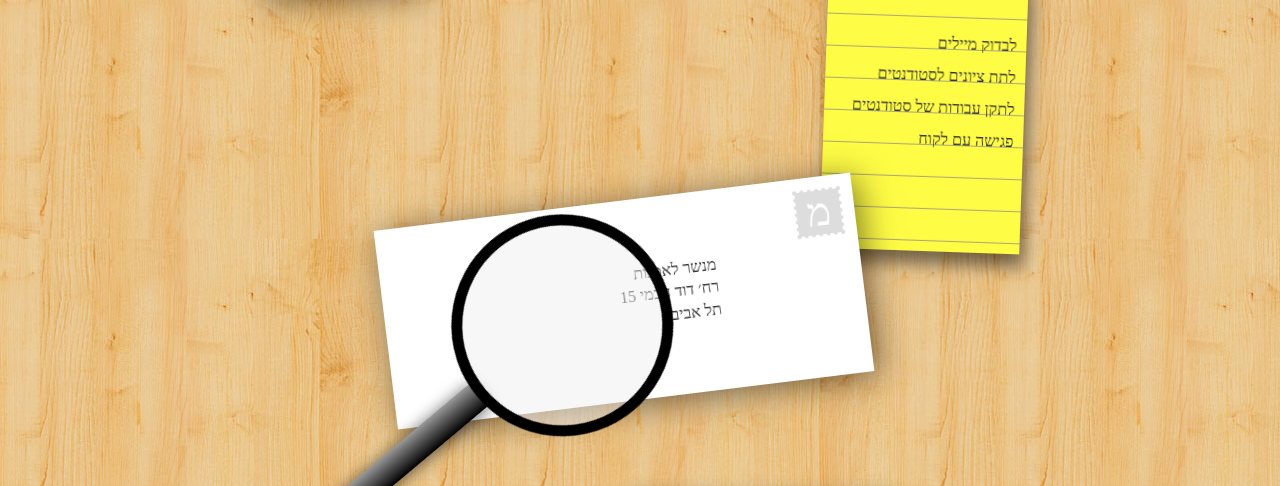
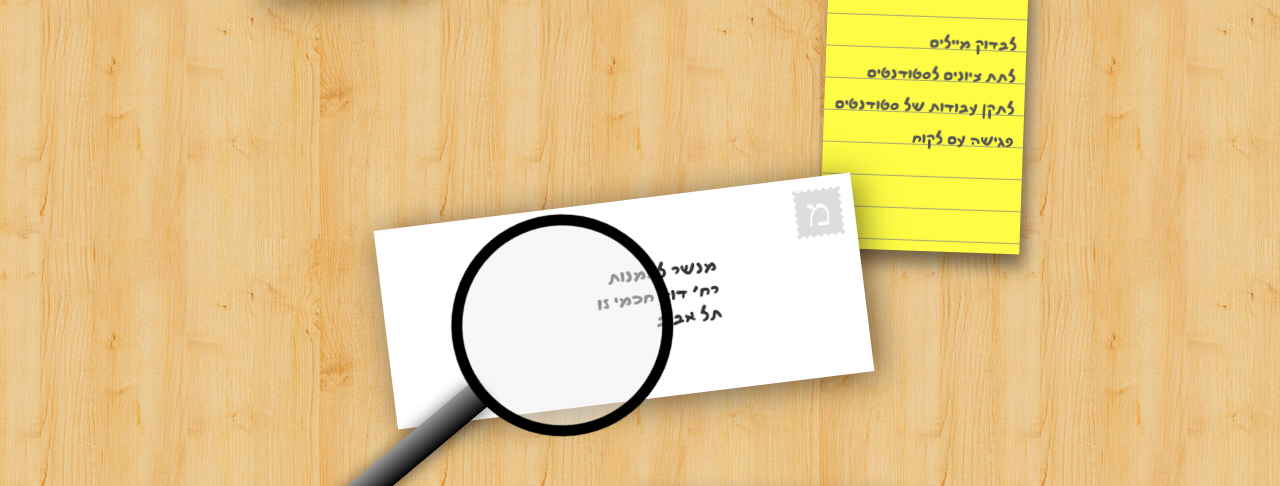
Before and after one commit to minshar/desktop, a plain HTML site: page index.html in a window 1280 px wide. Shown: the part 311-797 px from the top of the page. Drawn offline with Linux system fonts and the light colour scheme; a web font is replaced by a local one.

Commit message:
Add Petel webfont

```diff
--- a/style.css
+++ b/style.css
@@ -1,3 +1,9 @@
+
+@font-face {
+	font-family: "Petel";
+	font-weight: bold;
+	src: url( "Petel-Bold.woff2" ) format( "woff2" ), url( "Petel-Bold.woff" ) format( "woff" );
+}
 
 /**** BODY ****/
 
@@ -103,8 +109,11 @@ body {
 	padding: 2.6rem 0.6rem 0 0;
 	list-style: none; /* Get rid of the list bullets */
 
+	font-family: "Petel";
+	font-size: 1.3em;
 	line-height: 2rem; /* Each notepad "row" will be 2 rem units high - we will syncronize this with the background in the next line */
 
+	color: #555;
 	background-image: repeating-linear-gradient( #fffc45 0px, #fffc45 1.9rem, #888 2rem ); /* Repeating gradient for notepad rules */
 }
 
@@ -154,10 +163,12 @@ body {
 
 .envelope .address {
 	position: absolute;
-	top: 3rem;
+	top: 2.5rem;
 	right: 30%;
 
-	line-height: 1.4;
+	font-family: "Petel";
+	font-size: 1.5em;
+	line-height: 1;
 }
 
 
```
Also changed, not shown: Petel-Bold.woff (added), Petel-Bold.woff2 (added).
